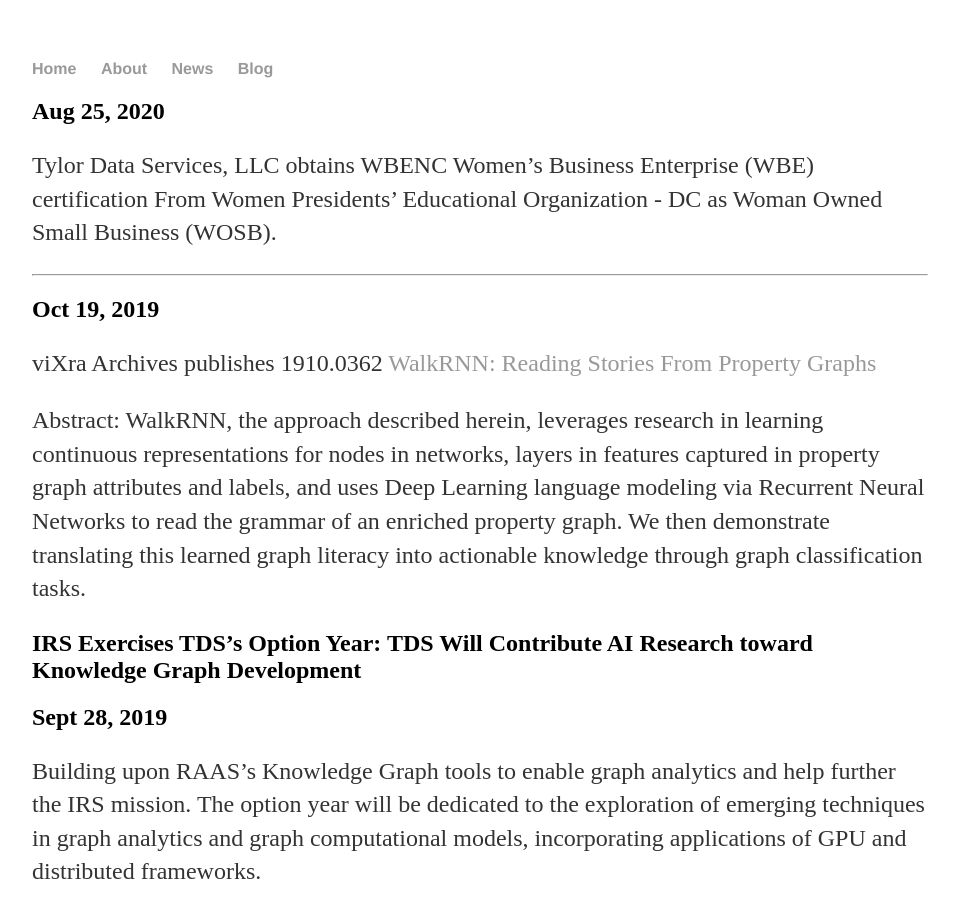
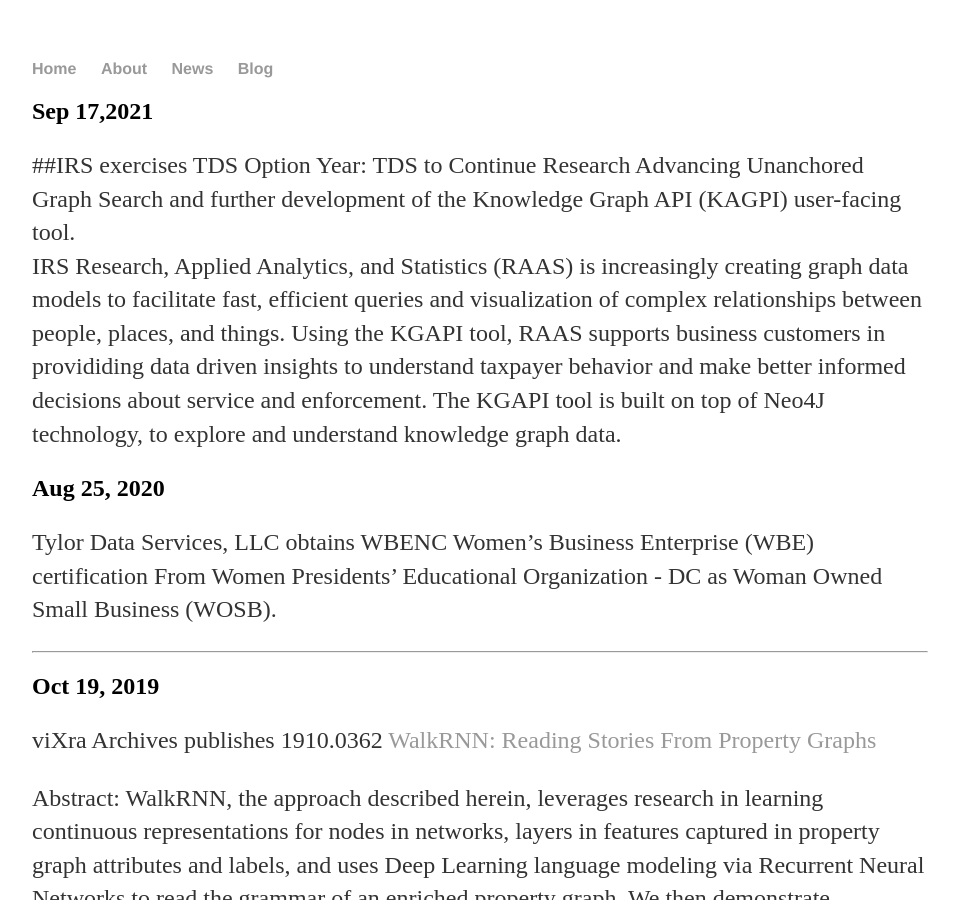
Before and after one commit to dtylor/dtylor.github.io, a Jekyll site: the page built from news.md, in a window 1280 px wide and 900 px high. Shown: the whole window, without its empty margins (160-1119 px from the left). Built offline with Jekyll 4.4.1, drawn with Linux system fonts in a browser that asks for light colours.

Commit message:
Update news.md

```diff
--- a/news.md
+++ b/news.md
@@ -2,6 +2,10 @@
 layout: default
 title: In the News
 ---
+## Sep 17,2021
+##IRS exercises TDS Option Year: TDS to Continue Research Advancing Unanchored Graph Search and further development of the Knowledge Graph API (KAGPI) user-facing tool.
+IRS Research, Applied Analytics, and Statistics (RAAS) is increasingly creating graph data models to facilitate fast, efficient queries and visualization of complex relationships between people, places, and things.  Using the KGAPI tool, RAAS supports business customers in provididing data driven insights to understand taxpayer behavior and make better informed decisions about service and enforcement.  The KGAPI tool is built on top of Neo4J technology, to explore and understand knowledge graph data.
+
 ## Aug 25, 2020
 Tylor Data Services, LLC obtains WBENC Women's Business Enterprise (WBE) certification
 From Women Presidents' Educational Organization - DC as Woman Owned Small Business (WOSB).
```
